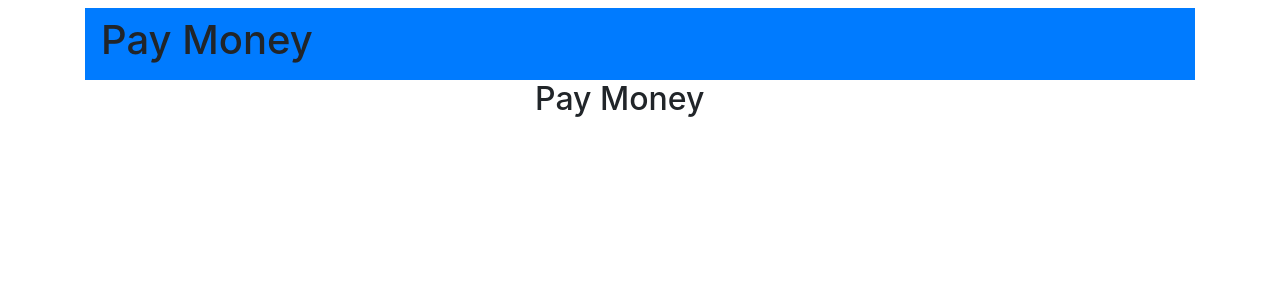
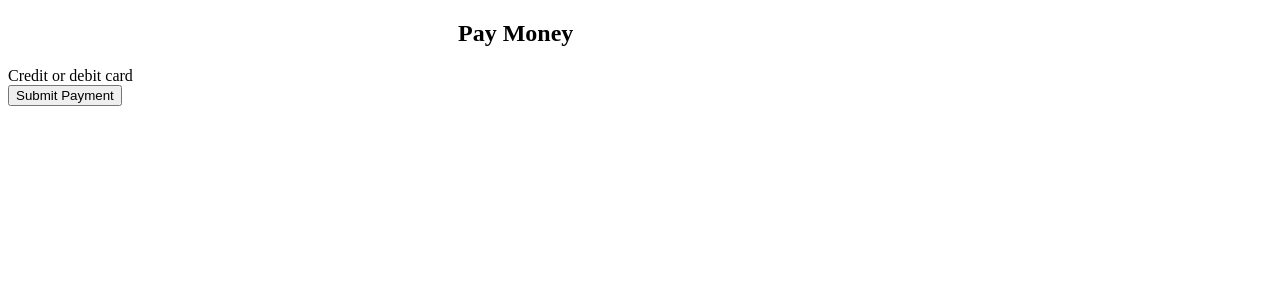
Before and after one commit to anjithadevan/Payment, a Django app: template client_payment/templates/base.html in a window 1280 px wide. Shown: the top 300 px of the page. Run offline with Django 3.2, Linux system fonts and the light colour scheme; the template is opened without the code that fills it, so the values that code supplies are empty; some libraries are stand-ins or nearby versions.

Commit message:
integrated stripe account for payment

```diff
--- a/client_payment/templates/base.html
+++ b/client_payment/templates/base.html
@@ -2,48 +2,162 @@
 <html lang="en">
   <head>
     <meta charset="utf-8">
-    <link rel="stylesheet" href="https://stackpath.bootstrapcdn.com/bootstrap/4.3.1/css/bootstrap.min.css" integrity="sha384-ggOyR0iXCbMQv3Xipma34MD+dH/1fQ784/j6cY/iJTQUOhcWr7x9JvoRxT2MZw1T" crossorigin="anonymous">
-    <script src="https://ajax.googleapis.com/ajax/libs/jquery/3.5.1/jquery.min.js"></script>
+      <script src="https://js.stripe.com/v3/"></script>
+      <script src="https://ajax.googleapis.com/ajax/libs/jquery/3.5.1/jquery.min.js"></script>
     <script src="https://cdnjs.cloudflare.com/ajax/libs/popper.js/1.14.7/umd/popper.min.js" integrity="sha384-UO2eT0CpHqdSJQ6hJty5KVphtPhzWj9WO1clHTMGa3JDZwrnQq4sF86dIHNDz0W1" crossorigin="anonymous"></script>
-    <script src="https://stackpath.bootstrapcdn.com/bootstrap/4.3.1/js/bootstrap.min.js" integrity="sha384-JjSmVgyd0p3pXB1rRibZUAYoIIy6OrQ6VrjIEaFf/nJGzIxFDsf4x0xIM+B07jRM" crossorigin="anonymous"></script>
     <title class="align-items-center">{% block title %}Pay Money{% endblock %}</title>
     {% block style %}{% endblock %}
   </head>
   <body>
-  <div class="container main">
-      <div class="row"><h1 style="padding-left: 450px;"></h1></div>
-      <nav class="navbar navbar-expand-lg navbar-light bg-primary">
-            <h1>Pay Money</h1>
-      </nav>
+
       <h2 style="padding-left: 450px;">Pay Money</h2>
-      <ul class="list-group" id="wallet_details">
+      <form action="" method="post" id="payment-form">
+          {% csrf_token %}
+          <div class="form-row">
+            <label for="card-element">
+              Credit or debit card
+            </label>
+            <div id="card-element">
+              <!-- A Stripe Element will be inserted here. -->
+            </div>
 
-      </ul>
-  </div>
+            <!-- Used to display form errors. -->
+            <div id="card-errors" role="alert"></div>
+          </div>
+
+          <button id="payment-submit">Submit Payment</button>
+      </form>
 
   </body>
 </html>
+<style type="text/css">
+    /**
+     * The CSS shown here will not be introduced in the Quickstart guide, but shows
+     * how you can use CSS to style your Element's container.
+     */
+    .StripeElement {
+      box-sizing: border-box;
+
+      height: 40px;
+
+      padding: 10px 12px;
+
+      border: 1px solid transparent;
+      border-radius: 4px;
+      background-color: white;
+
+      box-shadow: 0 1px 3px 0 #e6ebf1;
+      -webkit-transition: box-shadow 150ms ease;
+      transition: box-shadow 150ms ease;
+    }
+
+    .StripeElement--focus {
+      box-shadow: 0 1px 3px 0 #cfd7df;
+    }
+
+    .StripeElement--invalid {
+      border-color: #fa755a;
+    }
+
+    .StripeElement--webkit-autofill {
+      background-color: #fefde5 !important;
+    }
+
+</style>
 <script>
 
-var url =""
-$( document ).ready(function() {
-<!--    $("#create_user").click(function(){-->
-<!--      $.ajax({-->
-<!--          type: "POST",-->
-<!--          url: url+'init/',-->
-<!--          dataType:  "JSON",-->
-<!--          data: {customer_xid:create_UUID()},-->
-<!--          success: function (data) {-->
-<!--            localStorage.setItem("token",data.data.token );-->
-<!--            localStorage.removeItem("enabled")-->
-<!--            alert("user created successfully")-->
-<!--            location.reload()-->
-<!--          },-->
-<!--          error: function (data) {-->
-<!--            console.log(data,'error');-->
-<!--          }-->
-<!--        });-->
-<!--    });-->
+// Create a Stripe client.
+var stripe = Stripe('pk_test_51HPWldKVHvNCtbw1j3Feasq2Xd7ycRqKOS9pDLbG1JwVwUHrVfHLI9bUqxYp2nxhrlfHEPSZIVGcBNRsmca8GD9I00jhQnxjvh');
+
+// Create an instance of Elements.
+var elements = stripe.elements();
+
+// Custom styling can be passed to options when creating an Element.
+// (Note that this demo uses a wider set of styles than the guide below.)
+var style = {
+  base: {
+    color: '#32325d',
+    fontFamily: '"Helvetica Neue", Helvetica, sans-serif',
+    fontSmoothing: 'antialiased',
+    fontSize: '16px',
+    '::placeholder': {
+      color: '#aab7c4'
+    }
+  },
+  invalid: {
+    color: '#fa755a',
+    iconColor: '#fa755a'
+  }
+};
+
+// Create an instance of the card Element.
+var card = elements.create('card', {style: style});
+
+// Add an instance of the card Element into the `card-element` <div>.
+card.mount('#card-element');
+
+// Handle real-time validation errors from the card Element.
+card.on('change', function(event) {
+  var displayError = document.getElementById('card-errors');
+  if (event.error) {
+    displayError.textContent = event.error.message;
+  } else {
+    displayError.textContent = '';
+  }
 });
 
+// Handle form submission.
+var form = document.getElementById('payment-form');
+form.addEventListener('submit', function(event) {
+  event.preventDefault();
+
+  stripe.createToken(card).then(function(result) {
+    if (result.error) {
+      // Inform the user if there was an error.
+      var errorElement = document.getElementById('card-errors');
+      errorElement.textContent = result.error.message;
+    } else {
+      // Send the token to your server.
+      stripeTokenHandler(result.token);
+    }
+  });
+});
+
+// Submit the form with the token ID.
+function stripeTokenHandler(token) {
+  // Insert the token ID into the form so it gets submitted to the server
+  var form = document.getElementById('payment-form');
+  var hiddenInput = document.createElement('input');
+  hiddenInput.setAttribute('type', 'hidden');
+  hiddenInput.setAttribute('name', 'stripeToken');
+  hiddenInput.setAttribute('value', token.id);
+  form.appendChild(hiddenInput);
+
+  // Submit the form
+<!--  form.submit();-->
+    payment(token.id)
+}
+var url1 = $(location).attr('href'),
+    parts = url1.split("/"),
+    last_part = parts[parts.length-2];
+
+
+function payment(token){
+        $.ajax({
+              type: "POST",
+              url: "http://127.0.0.1:8001/api/p1/payments",
+              dataType:  "JSON",
+              beforeSend: function (xhr, settings) {
+                xhr.setRequestHeader("X-CSRFToken", '{{ csrf_token }}');
+              },
+              data: {"stripeToken" : token,"id":last_part},
+              success: function (data) {
+                alert('successfully payed');
+                location.reload()
+              },
+              error: function (data) {
+                console.log(data,'error');
+              }
+            });
+}
 </script>
--- a/client_payment/urls.py
+++ b/client_payment/urls.py
@@ -4,9 +4,8 @@
 from .views import *
 
 router = routers.DefaultRouter()
-# router.register(r'wallet/deposits', views.AddvirtualMoneyViewSet)
-
 urlpatterns = [
     path('', include(router.urls)),
     path('payment/<int:id>/', TemplateView.as_view(template_name="base.html")),
+    path('payments', PaymentViewSet.as_view()),
 ]
```
Also changed, not shown: client_payment/views.py (+30 -1 lines).
